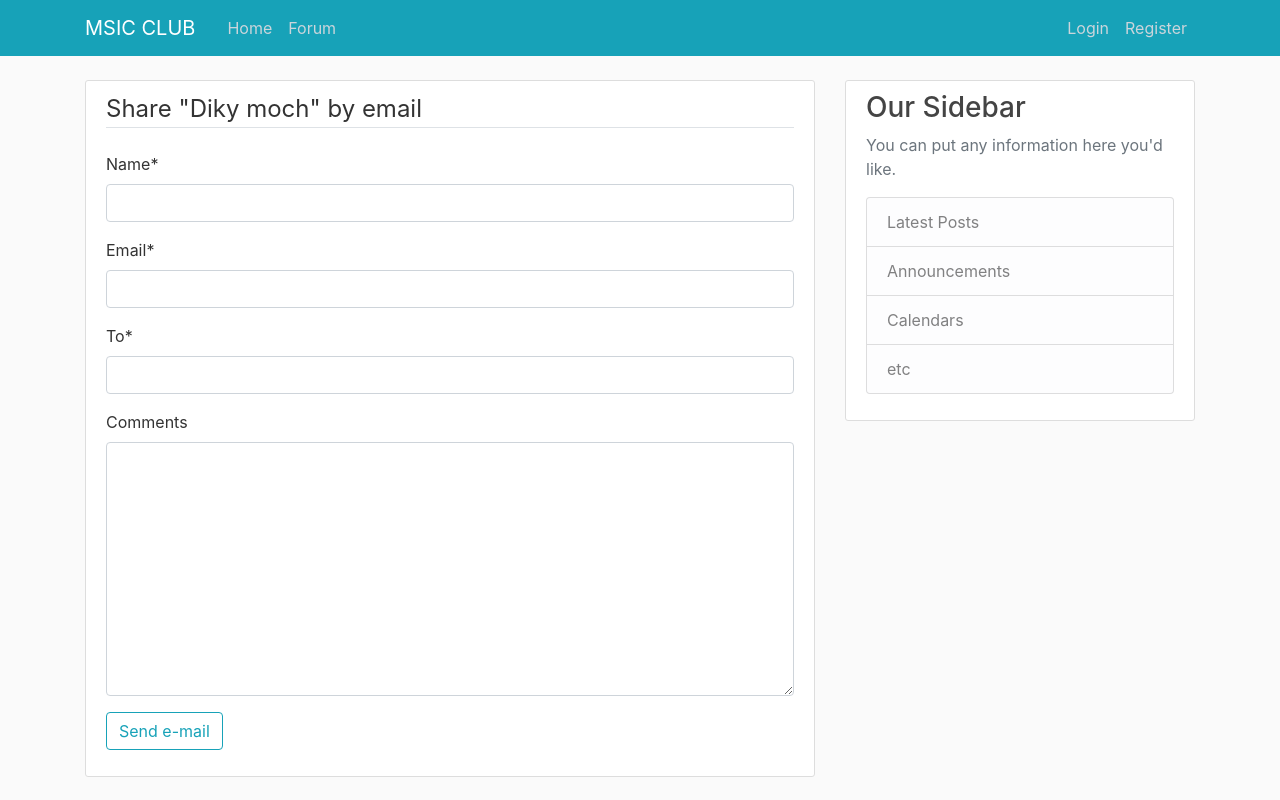
After one commit to ahsnl-py/esicProject, a Django app: page /blog/7/share/ in a window 1280 px wide. The commit adds this page. Run offline with Django 3.2, Linux system fonts and the light colour scheme; data comes from the database, SQL or seed files in the repository; parts of the project's set-up code (start-up, migrations or seed data) failed here and were passed over; some libraries are stand-ins or nearby versions.

Commit message:
Now i can sent message by mail :)

```diff
--- /dev/null
+++ b/blog/share.py
@@ -0,0 +1,7 @@
+from django import forms
+
+class EmailPostForm(forms.Form):
+    name = forms.CharField(max_length=25)
+    email = forms.EmailField()
+    to = forms.EmailField()
+    comments = forms.CharField(required=False, widget=forms.Textarea)
--- a/blog/templates/blog/base.html
+++ b/blog/templates/blog/base.html
@@ -1,6 +1,7 @@
 {% load static %}
+
 <!DOCTYPE html>
-<html>
+<html lang=en>
 <head>
   <!-- Required meta tags -->
   <meta charset="utf-8">
@@ -43,7 +44,7 @@
   <main role="main" class="container">
     <div class="row">
       <div class="col-md-8">
-        {% if messages %}
+        {% if messages or sent %}
           {% for message in messages %}
             <div class="alert alert-{{ message.tags }}">
               {{ message }}
@@ -70,7 +71,6 @@
             {% endif %}
           </div>
         </div>
-        <div
     </div>
   </main>
 
--- a/blog/templates/blog/post/detail.html
+++ b/blog/templates/blog/post/detail.html
@@ -10,6 +10,11 @@
       </small>
     </div>
     {{ post.body|linebreaks }}
+    <p>
+      <a href="{% url 'blog:post_share' post.id %}">
+        Share this post
+      </a>
+    </p>
   </div>
 </article>
 {% endblock %}
--- /dev/null
+++ b/blog/templates/blog/post/share.html
@@ -0,0 +1,19 @@
+{% extends "blog/base.html" %}
+{% load crispy_forms_tags %}
+
+{% block content %}
+    {% if not sent %}
+        <div class="content-section">
+            <form action="." method="POST">
+                <div class="form-group">
+                    {% csrf_token %}
+                    <legend class="border-bottom mb-4">Share "{{ post.title }}" by email</legend>
+                    {{ form|crispy }}
+                </div>
+                <div class="form-group">
+                    <button class="btn btn-outline-info" type="submit">Send e-mail</button>
+                </div>
+            </form>
+        </div>
+    {% endif %}
+{% endblock content %}
--- a/blog/urls.py
+++ b/blog/urls.py
@@ -7,6 +7,7 @@ urlpatterns = [
     # post views
     path('', views.post_list, name='post_list'),
     #path('', views.PostListView.as_view(), name='post_list'),
+    path('<int:post_id>/share/', views.post_share, name='post_share'),
     path('<int:year>/<int:month>/<int:day>/<slug:post>/',
          views.post_detail,
          name='post_detail'),
--- a/blog/views.py
+++ b/blog/views.py
@@ -1,6 +1,11 @@
 from django.shortcuts import render, get_object_or_404
 from django.shortcuts import render
+from django.core.mail import send_mail
 from .models import Post
+from django.contrib import messages
+from .share import EmailPostForm
+
+
 
 
 
@@ -17,3 +22,27 @@ def post_detail(request, year, month, day, post):
     return render(request,
                   'blog/post/detail.html',
                   {'post': post})
+
+
+def post_share(request, post_id):
+    #retrive post by id
+    post = get_object_or_404(Post, id=post_id, status='published')
+    sent = False
+
+    if request.method == 'POST':
+        # Form was submmited
+        form = EmailPostForm(request.POST)
+        if form.is_valid():
+            cd = form.cleaned_data
+            post_url = request.build_absolute_uri(
+                                          post.get_absolute_url())
+            subject = '{} ({}) recommends you reading "{}"'.format(cd['name'], cd['email'], post.title)
+            message = 'Read "{}" at {}\n\n{}\'s comments: {}'.format(post.title, post_url, cd['name'], cd['comments'])
+            send_mail(subject, message, 'admin@myblog.com', [cd['to']])
+            sent = True
+            messages.success(request, f'E-mail is sent successfully.')
+    else:
+        form = EmailPostForm()
+    return render(request, 'blog/post/share.html', {'post': post,
+                                                    'form': form,
+                                                    'sent': sent})
--- a/esicProject/settings.py
+++ b/esicProject/settings.py
@@ -124,3 +124,9 @@ USE_TZ = True
 STATIC_URL = '/static/'
 
 CRISPY_TEMPLATE_PACK = 'bootstrap4'
+
+EMAIL_HOST = 'smtp.gmail.com'
+EMAIL_HOST_USER = 'ahsanul.nas@gmail.com'
+EMAIL_HOST_PASSWORD = 'RFFw4nSPvPrL9faN'
+EMAIL_PORT = 587
+EMAIL_USE_TLS = True
```
